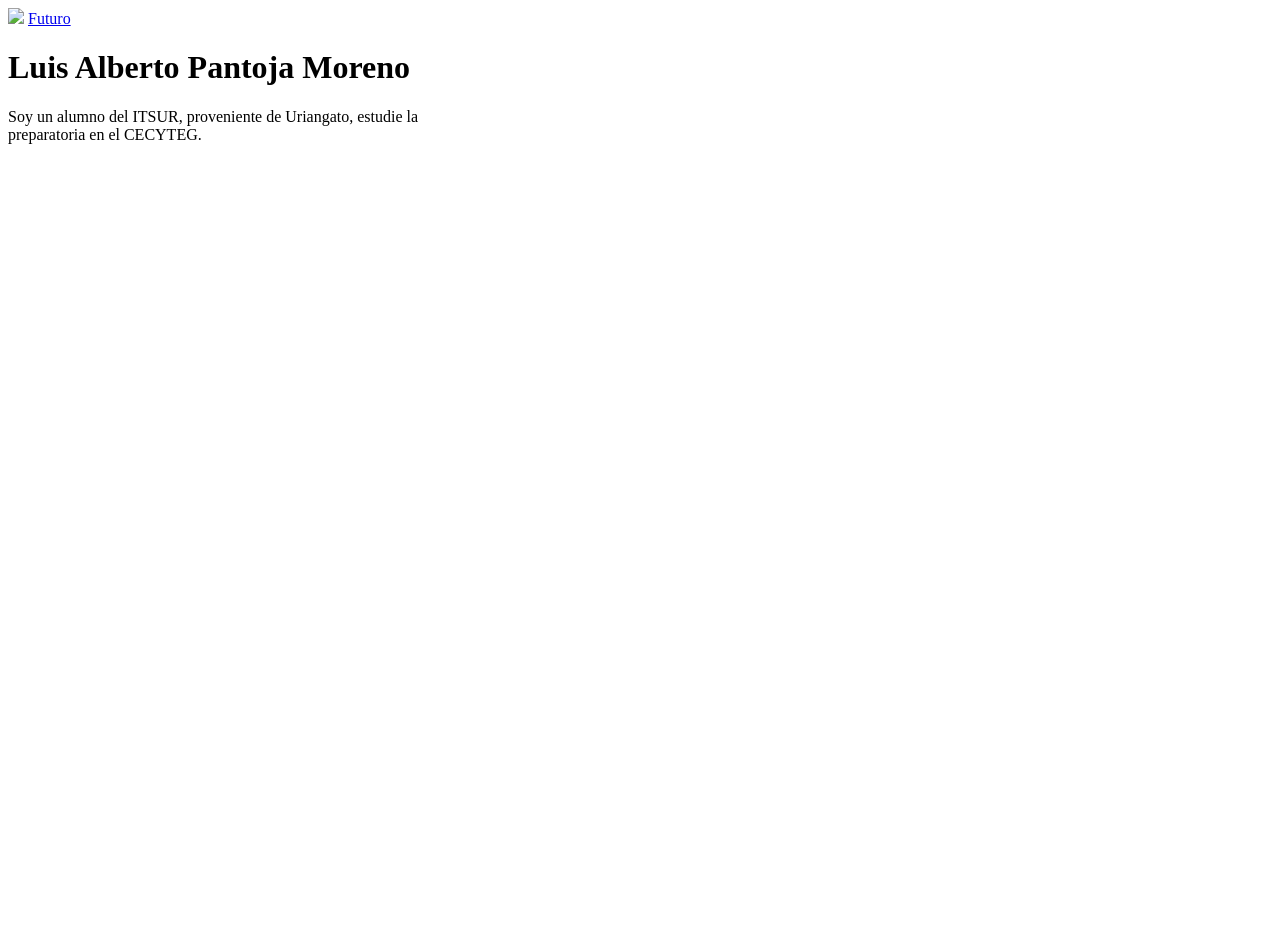
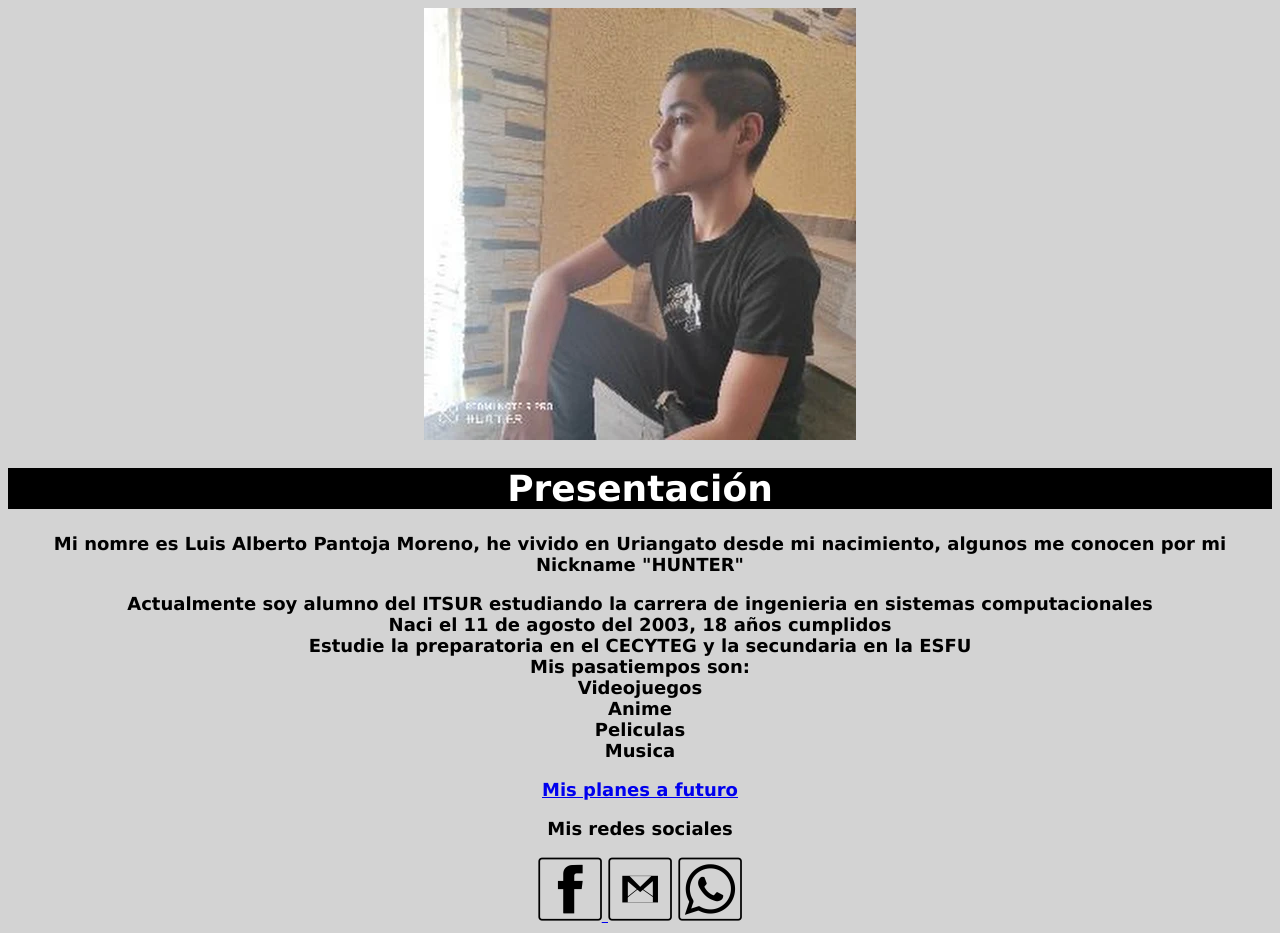
Before and after one commit to JoseMiguel08/proyecto, a plain HTML site: page Luis/One.html in a window 1280 px wide. Before the commit the page ends 800 px from the top, so only its background shows below. Drawn offline with Linux system fonts and the light colour scheme.

Commit message:
Trabajo terminado

```diff
--- a/Luis/One.html
+++ b/Luis/One.html
@@ -3,21 +3,37 @@
 	<head>
 		<title>Presentacion AoD</title>
 		<meta charset="utf-8">
+		<link rel="stylesheet" href="css/personal.css">
+
 	</head>
+	<body>
+		<header>
+				<img src="Imagenes/perfil.JPG">
 
-
-	<body>
-		<header><img src="imagenes/Logo.jpg">
-				<a href="#">Futuro</a>
 		</header>
-	<h1>Luis Alberto Pantoja Moreno</h1>
+	<h1><font color="white">Presentación</font></h1>
 		<section>
 			<p>
-				Soy un alumno del ITSUR, proveniente de Uriangato, estudie la <br>
-				preparatoria en el CECYTEG.
+				Mi nomre es Luis Alberto Pantoja Moreno, he vivido en Uriangato desde mi nacimiento, algunos me conocen por mi Nickname "HUNTER"
+			</p>
+			<p>
+				Actualmente soy alumno del ITSUR estudiando la carrera de ingenieria en sistemas computacionales<br>
+				Naci el 11 de agosto del 2003, 18 años cumplidos<br>
+				Estudie la preparatoria en el CECYTEG y la secundaria en la ESFU<br>
+				Mis pasatiempos son:<br> Videojuegos<br> Anime<br> Peliculas<br> Musica<br>
+			</p>
+			<p>
+				<a href="Two.html">Mis planes a futuro</a>
 			</p>
 		</section>
 
+		<footer>
+			<p>Mis redes sociales</p>
+			<a href="https://www.facebook.com/profile.php?id=100009384096324" target="_blank"><img src="Imagenes/facebook.ico"</a>
+			<a href="https://luispantoja311@gmail.com" target="_blank"> <img src="Imagenes/gmail.ico"></a>
+			<a href="https://api.whatsapp.com/send?4451085339" target="_blank"><img src="Imagenes/whatsapp.ico"></a>
+
+		</footer>
 
 	</body>
 </html>
--- a/Luis/css/personal.css
+++ b/Luis/css/personal.css
@@ -3,3 +3,5 @@ head{text-align: center;}
 body{text-align:center;
 	background-color: lightgrey;
 	font: bold 18px verdana, sans-serif;}
+
+h1{background-color: black;}
```
Also changed, not shown: Luis/Two.html (added, +34 -0 lines), Luis/Imagenes/Night moon.jpg (added), Luis/Imagenes/facebook.ico (added), Luis/Imagenes/gmail.ico (added), Luis/Imagenes/whatsapp.ico (added).
